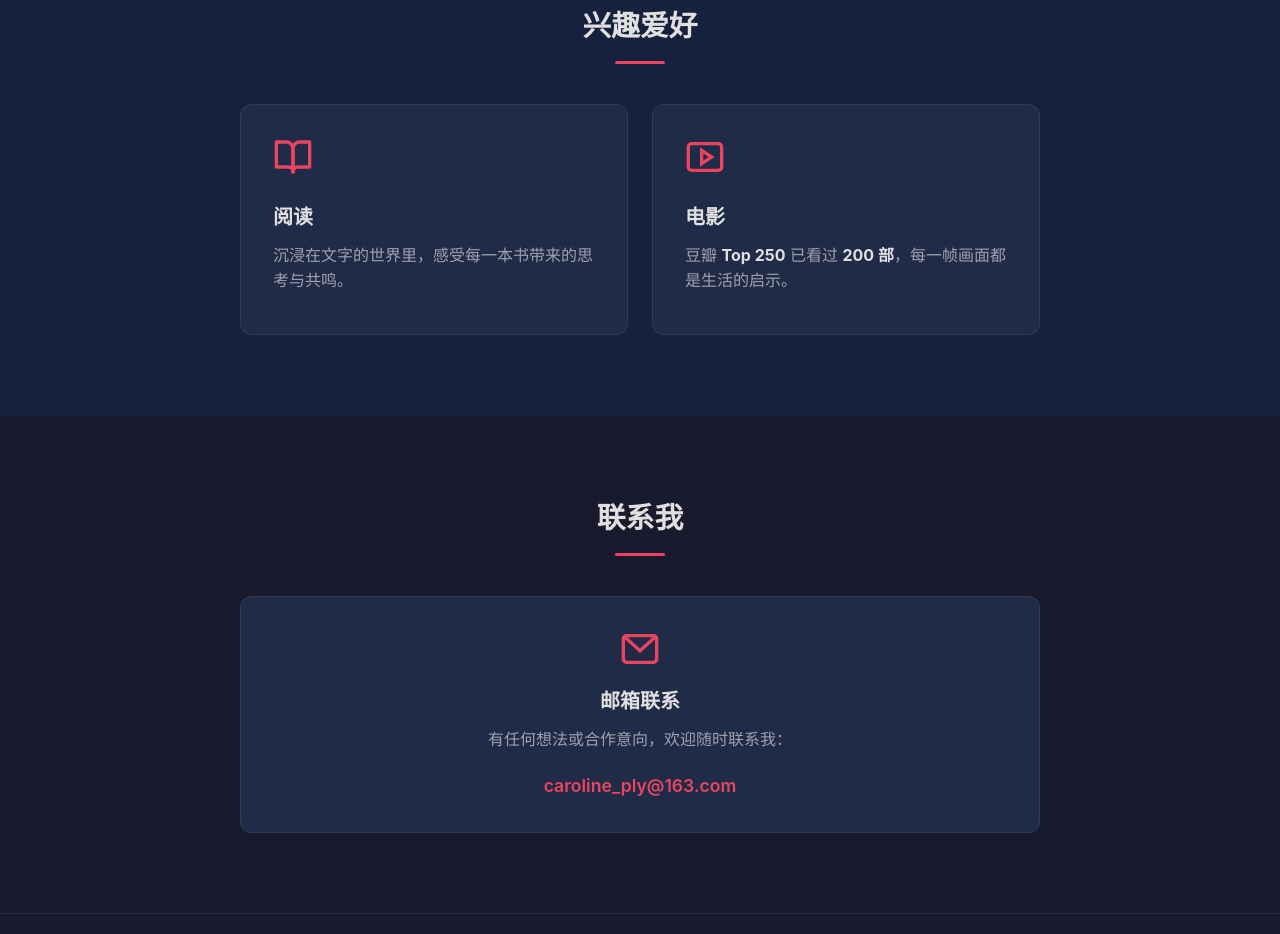
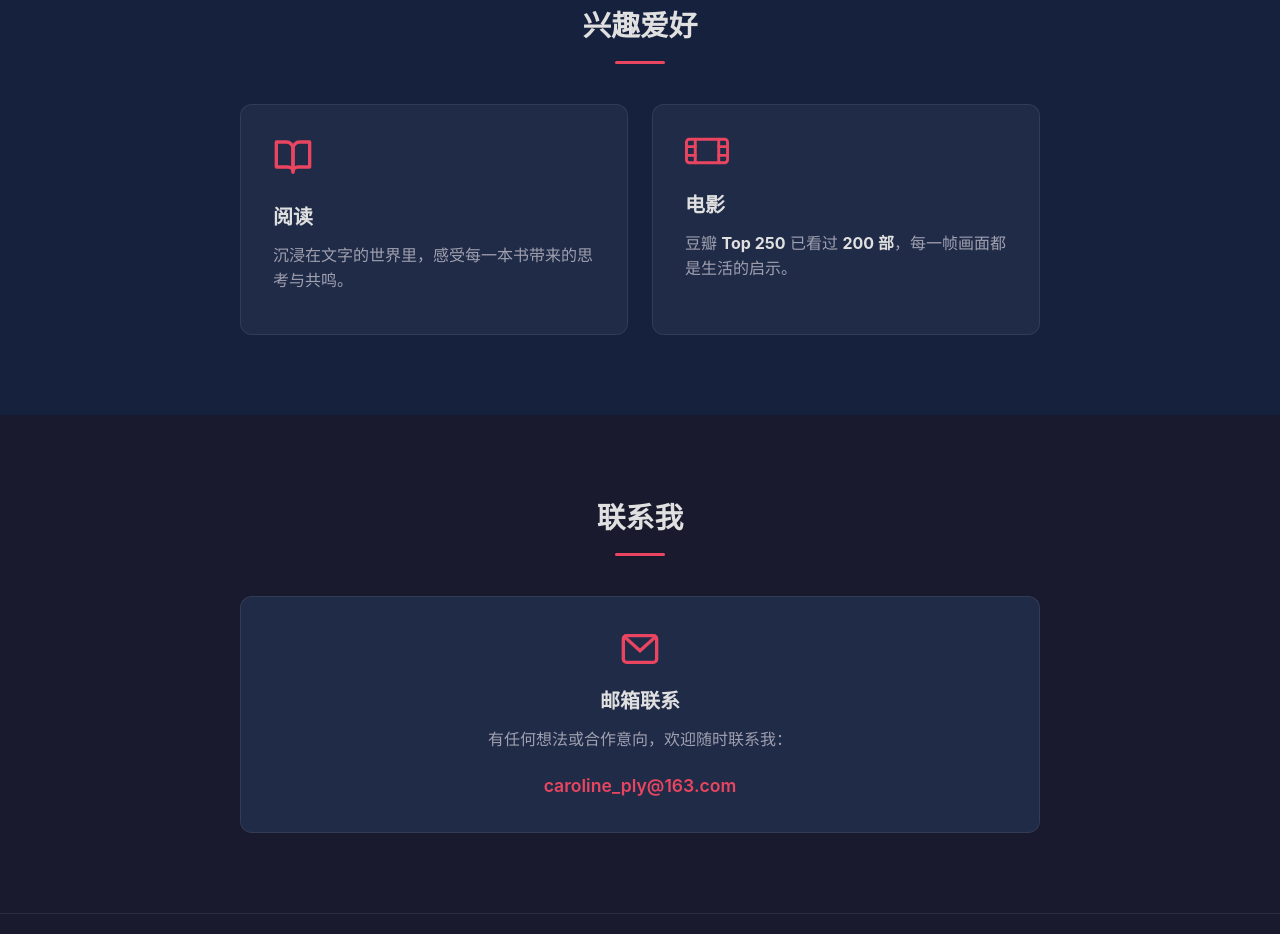
Before and after one commit to Glamlineply/personal-homepage, a plain HTML site: page index.html in a window 1280 px wide. Shown: the part 1377-2311 px from the top of the page. Drawn offline with Linux system fonts and the light colour scheme.

Commit message:
Make film strip icon wider and flatter

```diff
--- a/index.html
+++ b/index.html
@@ -74,9 +74,14 @@
         </div>
         <div class="card hobby-card fade-in">
           <div class="card-icon">
-            <svg viewBox="0 0 24 24" width="40" height="40" fill="none" stroke="currentColor" stroke-width="2">
-              <rect x="2" y="4" width="20" height="16" rx="2"/>
-              <polygon points="10,8 16,12 10,16"/>
+            <svg viewBox="0 0 30 18" width="44" height="28" fill="none" stroke="currentColor" stroke-width="2" stroke-linecap="round" stroke-linejoin="round">
+              <rect x="1" y="1" width="28" height="16" rx="2"/>
+              <line x1="7" y1="1" x2="7" y2="17"/>
+              <line x1="23" y1="1" x2="23" y2="17"/>
+              <line x1="1" y1="6" x2="7" y2="6"/>
+              <line x1="1" y1="12" x2="7" y2="12"/>
+              <line x1="23" y1="6" x2="29" y2="6"/>
+              <line x1="23" y1="12" x2="29" y2="12"/>
             </svg>
           </div>
           <div class="card-body">
```
